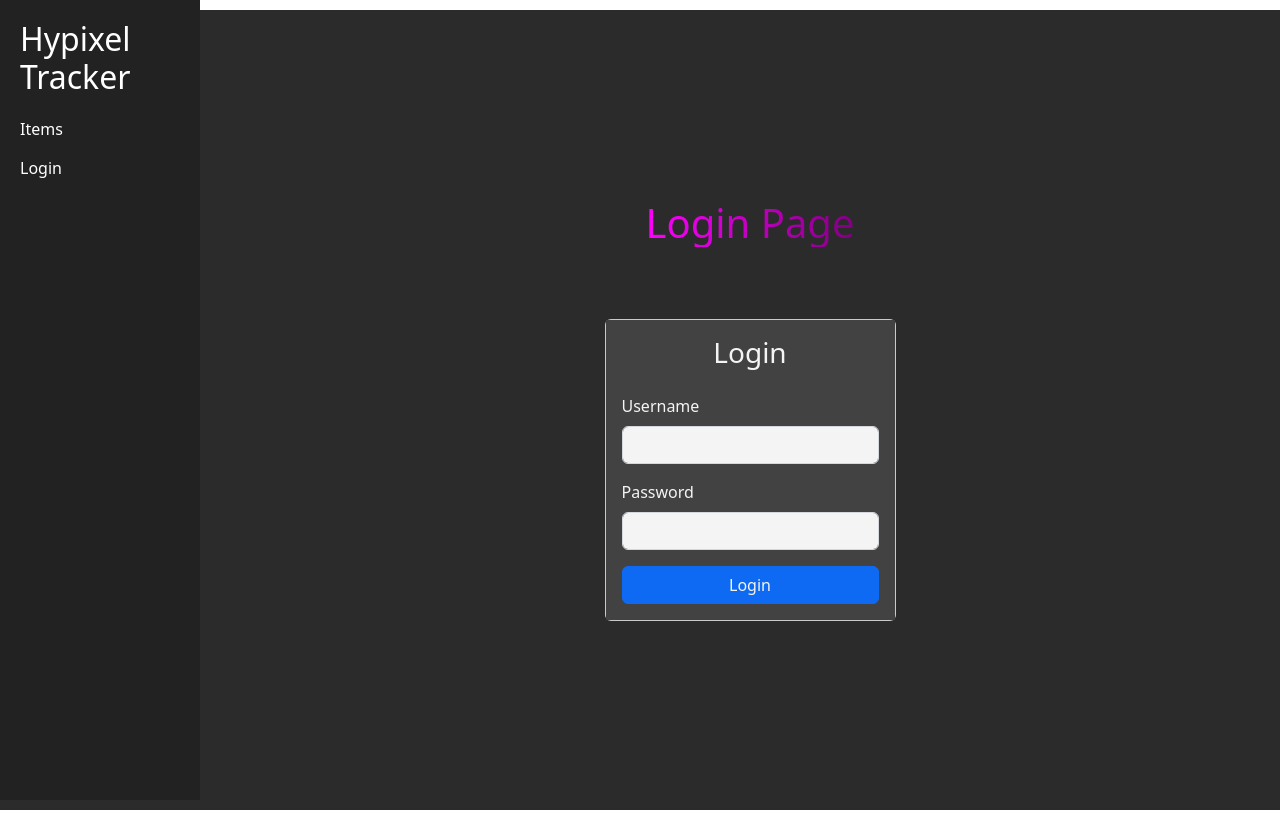
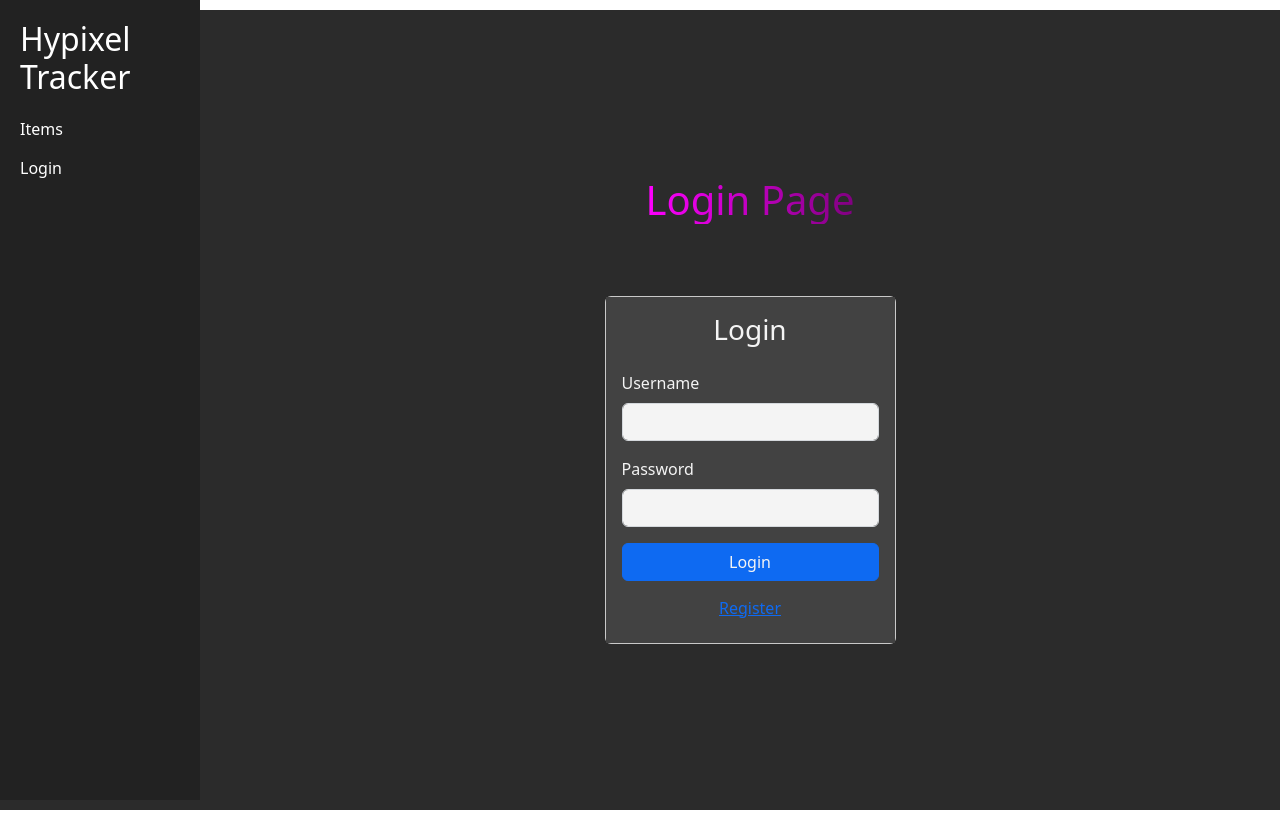
Before and after one commit to IsakPetersson/React-API, a React (Vite) app in the folder hypixel-app/: page /login in a window 1280 px wide. Built offline with nearby package versions, Linux system fonts and the light colour scheme.

Commit message:
further development of login

```diff
--- a/hypixel-app/src/components/LoginCard.jsx
+++ b/hypixel-app/src/components/LoginCard.jsx
@@ -40,6 +40,9 @@
                     <button type="submit" className="btn btn-primary w-100">
                         Login
                     </button>
+
+                    <a href="/register" className="btn btn-link w-100 mt-2">Register</a>
+
                 </form>
             </div>
         </div>
```
Also changed, not shown: hypixel-app/src/pages/Register.jsx (added, +10 -0 lines).
